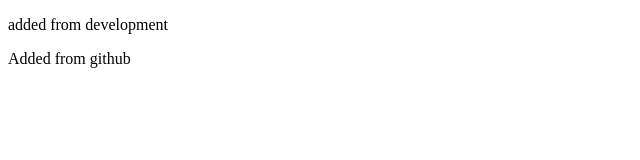
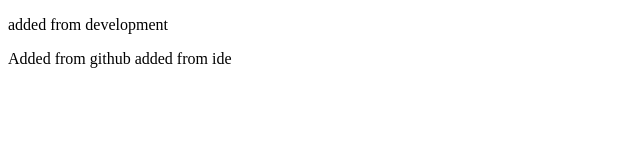
Before and after one commit to aikast/exam-practice, a plain HTML site: page index.html in a window 1280 px wide. Shown: the full height of the page, 0-640 px from the left. Drawn offline with Linux system fonts and the light colour scheme.

Commit message:
new data

```diff
--- a/index.html
+++ b/index.html
@@ -10,5 +10,6 @@
 	<p></p>
 	<p>added from development</p>
 	Added from github
+	added from ide
 </body>
 </html>
```
